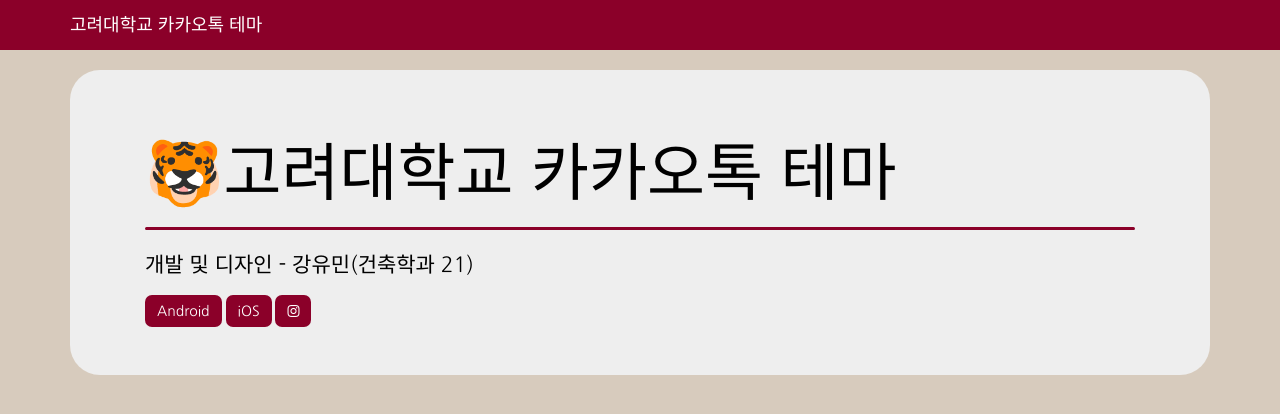
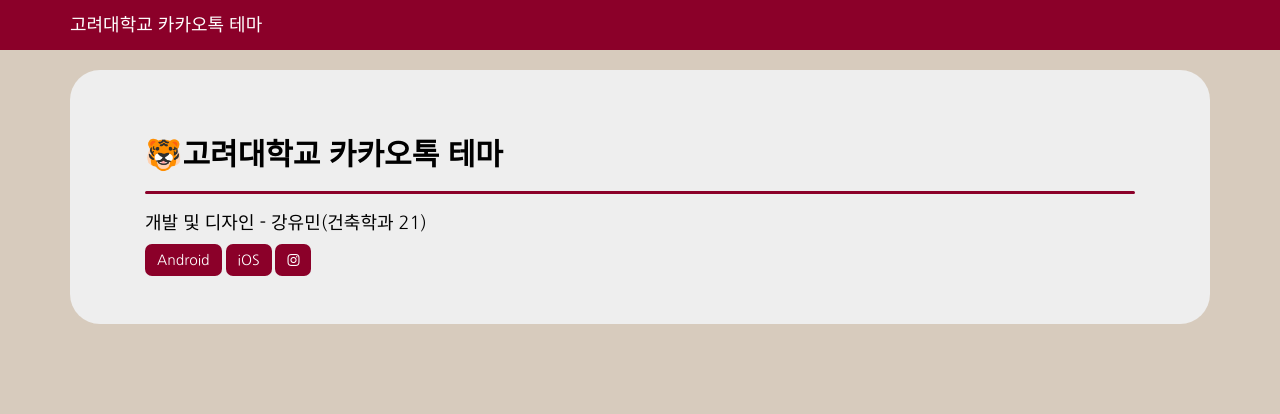
Before and after one commit to gs18004/korea_university_theme, a plain HTML site: page index.html in a window 1280 px wide. Drawn offline with nearby package versions, Linux system fonts and the light colour scheme.

Commit message:
Update index.html

```diff
--- a/index.html
+++ b/index.html
@@ -41,12 +41,12 @@
     <div class = "container">
         <div id = "home_introduce_jumbotron" class = "jumbotron">
             <div class = "container justify-content-center align-self-center">
-                <h1><span aria-hidden = "true"></span>🐯고려대학교 카카오톡 테마</h1>
+                <h2><span aria-hidden = "true"></span>🐯고려대학교 카카오톡 테마</h2>
                 <hr id = "line_1">
                 <div>
-                    <p>
+                    <h4>
                         개발 및 디자인 - 강유민(건축학과 21)
-                    </p>
+                    </h4>
                 </div>
                 <button id = "button_download_aos" type="button" class="btn btn-primary" onclick = "download_aos()" onmouseover = "change_color_1_aos()" onmouseout = "change_color_2_aos()">Android</button>
                 <button id = "button_download_ios" type="button" class="btn btn-primary" onclick = "download_ios()" onmouseover = "change_color_1_ios()" onmouseout = "change_color_2_ios()">iOS</button>
```
